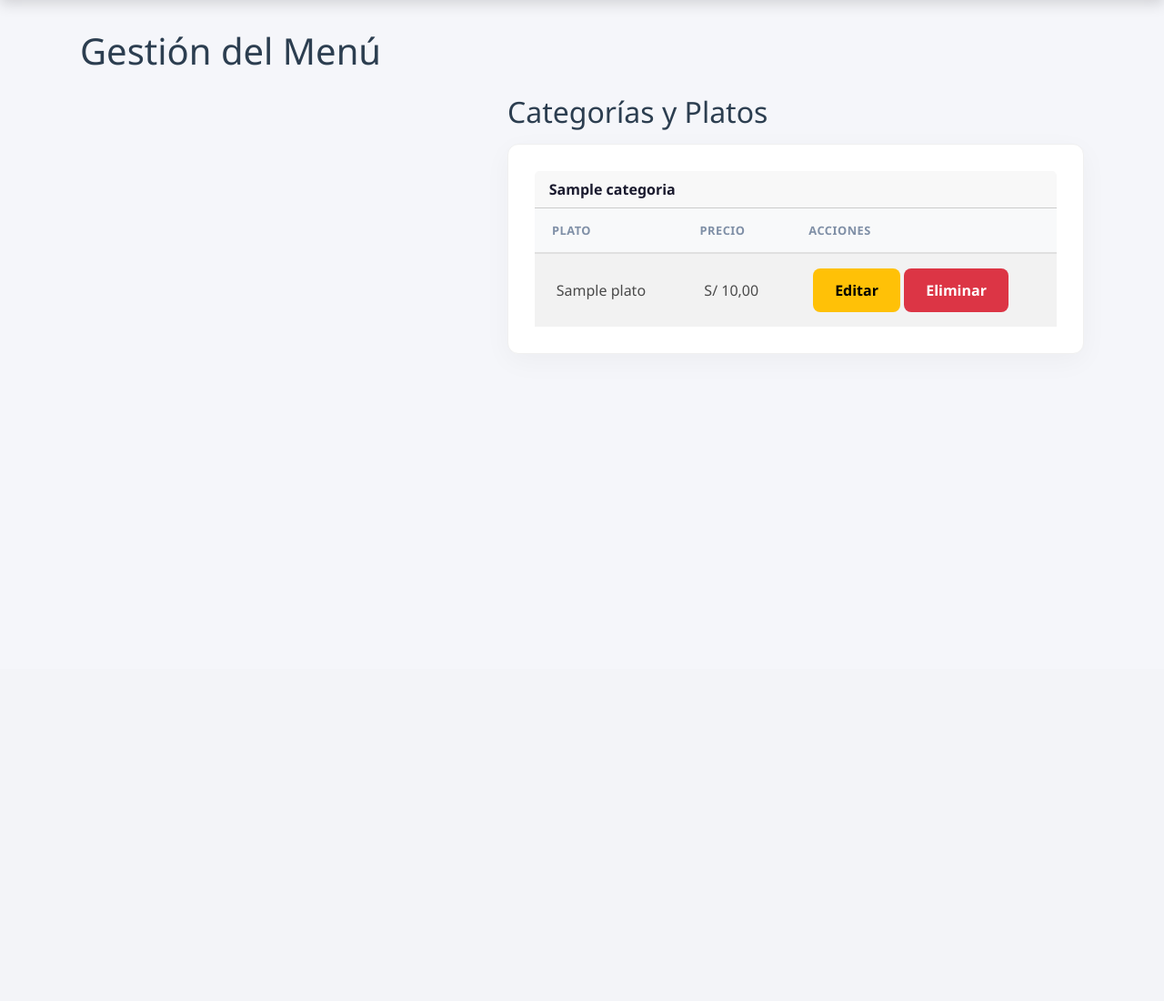
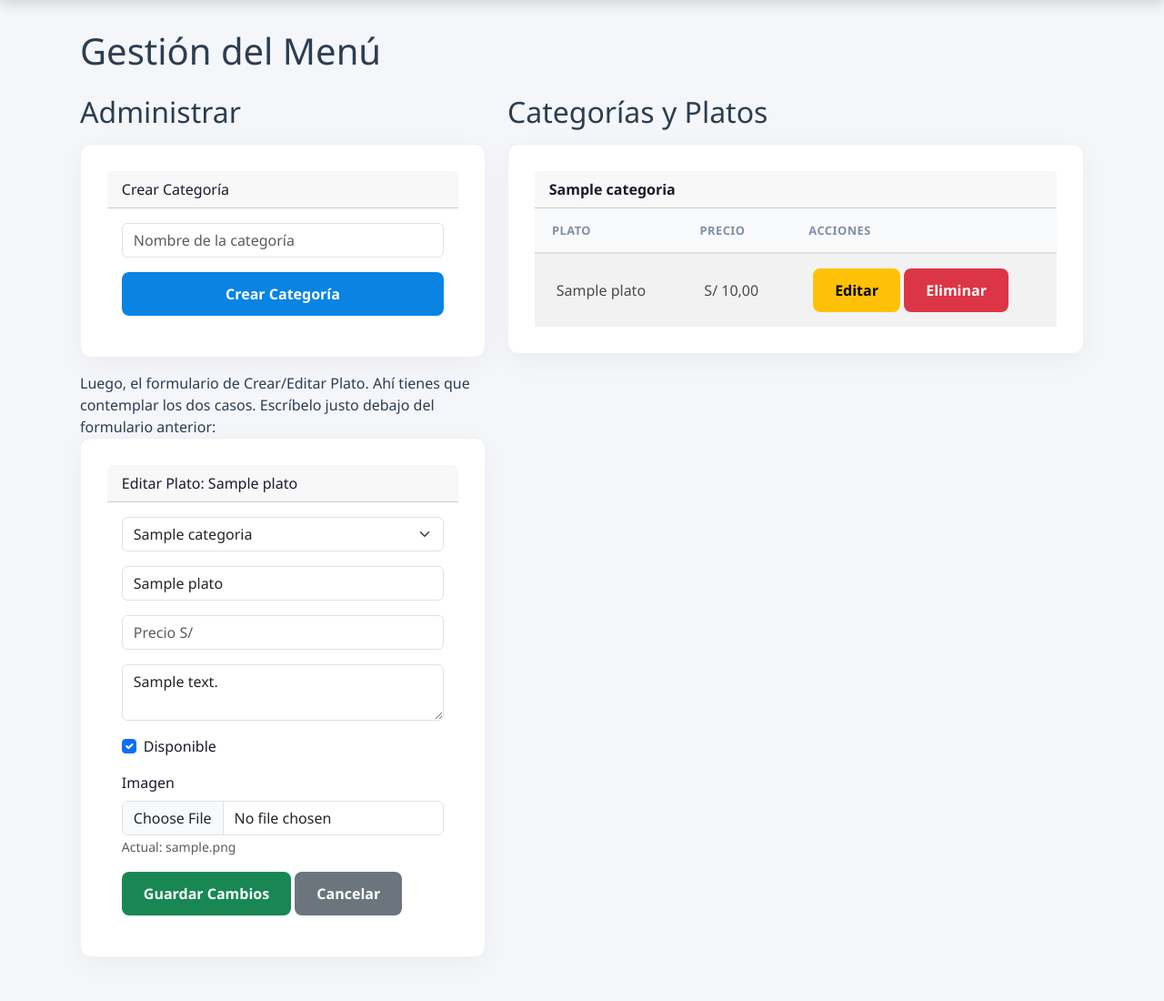
Before and after one commit to edwargreoz/Restaurante_08, a Django app: page /menu/editar/1/ in a window 1280 px wide. Shown: the part 65-1165 px from the top of the page at 91% size. Before the commit the page ends 408 px from the top, so only its background shows below. Run offline with Django 5.2, Linux system fonts and the light colour scheme; a user stored in the database is signed in; tables that the repository leaves empty hold one stand-in row (values such as "Sample post").

Commit message:
feat: Agregando funcionalidad para gestión de menú

```diff
--- a/templates/menu/gestion_menu.html
+++ b/templates/menu/gestion_menu.html
@@ -7,7 +7,66 @@
   <div class="row">
     <!-- Columna izquierda: Formularios -->
     <div class="col-md-5">
-      <!-- Aquí irán los formularios para crear categoría y plato -->
+      <h2 class="mb-3">Administrar</h2>
+        <!-- Crear Categoría -->
+        <div class="card mb-3">
+        <div class="card-header">Crear Categoría</div>
+        <div class="card-body">
+            <form method="post" action="{% url 'crear_categoria' %}">
+            {% csrf_token %}
+            <div class="mb-3">
+                <input type="text" name="nombre" class="form-control" placeholder="Nombre de la categoría" required>
+            </div>
+            <button type="submit" class="btn btn-primary">Crear Categoría</button>
+            </form>
+        </div>
+        </div>
+        Luego, el formulario de Crear/Editar Plato. Ahí tienes que contemplar los dos casos. Escríbelo justo debajo del formulario anterior:
+        <!-- Crear/Editar Plato -->
+        <div class="card mb-3">
+        <div class="card-header">
+            {% if editar %}Editar Plato: {{ editar.nombre }}{% else %}Crear Plato{% endif %}
+        </div>
+        <div class="card-body">
+            <form method="post" action="{% if editar %}{% url 'editar_plato' editar.id %}{% else %}{% url 'crear_plato' %}{% endif %}" enctype="multipart/form-data">
+            {% csrf_token %}
+            <div class="mb-3">
+                <select name="categoria" class="form-select" required>
+                <option value="">Seleccionar categoría</option>
+                {% for cat in categorias %}
+                    <option value="{{ cat.id }}" {% if editar and editar.categoria.id == cat.id %}selected{% endif %}>{{ cat.nombre }}</option>
+                {% endfor %}
+                </select>
+            </div>
+            <div class="mb-3">
+                <input type="text" name="nombre" class="form-control" placeholder="Nombre del plato" value="{{ editar.nombre|default:'' }}" required>
+            </div>
+            <div class="mb-3">
+                <input type="number" name="precio" class="form-control" placeholder="Precio S/" step="0.01" value="{{ editar.precio|default:'' }}" required>
+            </div>
+            <div class="mb-3">
+                <textarea name="descripcion" class="form-control" placeholder="Descripción">{{ editar.descripcion|default:'' }}</textarea>
+            </div>
+            <div class="mb-3 form-check">
+                <input type="checkbox" name="disponible" class="form-check-input" id="disponible" {% if editar.disponible or not editar %}checked{% endif %}>
+                <label class="form-check-label" for="disponible">Disponible</label>
+            </div>
+            <div class="mb-3">
+                <label class="form-label">Imagen</label>
+                <input type="file" name="imagen" class="form-control">
+                {% if editar and editar.imagen %}
+                <small class="text-muted">Actual: {{ editar.imagen.name }}</small>
+                {% endif %}
+            </div>
+            <button type="submit" class="btn btn-success">
+                {% if editar %}Guardar Cambios{% else %}Crear Plato{% endif %}
+            </button>
+            {% if editar %}
+                <a href="{% url 'gestion_menu' %}" class="btn btn-secondary">Cancelar</a>
+            {% endif %}
+            </form>
+        </div>
+        </div>
     </div>
     <!-- Columna derecha: Listado -->
     <div class="col-md-7">
```
Also changed, not shown: media/platos/aji_de_gallina.jpg (added), media/platos/alitas-bbq.jpg (added), media/platos/arroz_con_pollo.jpg (added), media/platos/arroz_con_pollo_zcyu3f7.jpg (added), media/platos/chicha_morada.jpg (added), media/platos/choritos.jpg (added), media/platos/tequeños.jpg (added), 1 other file.
